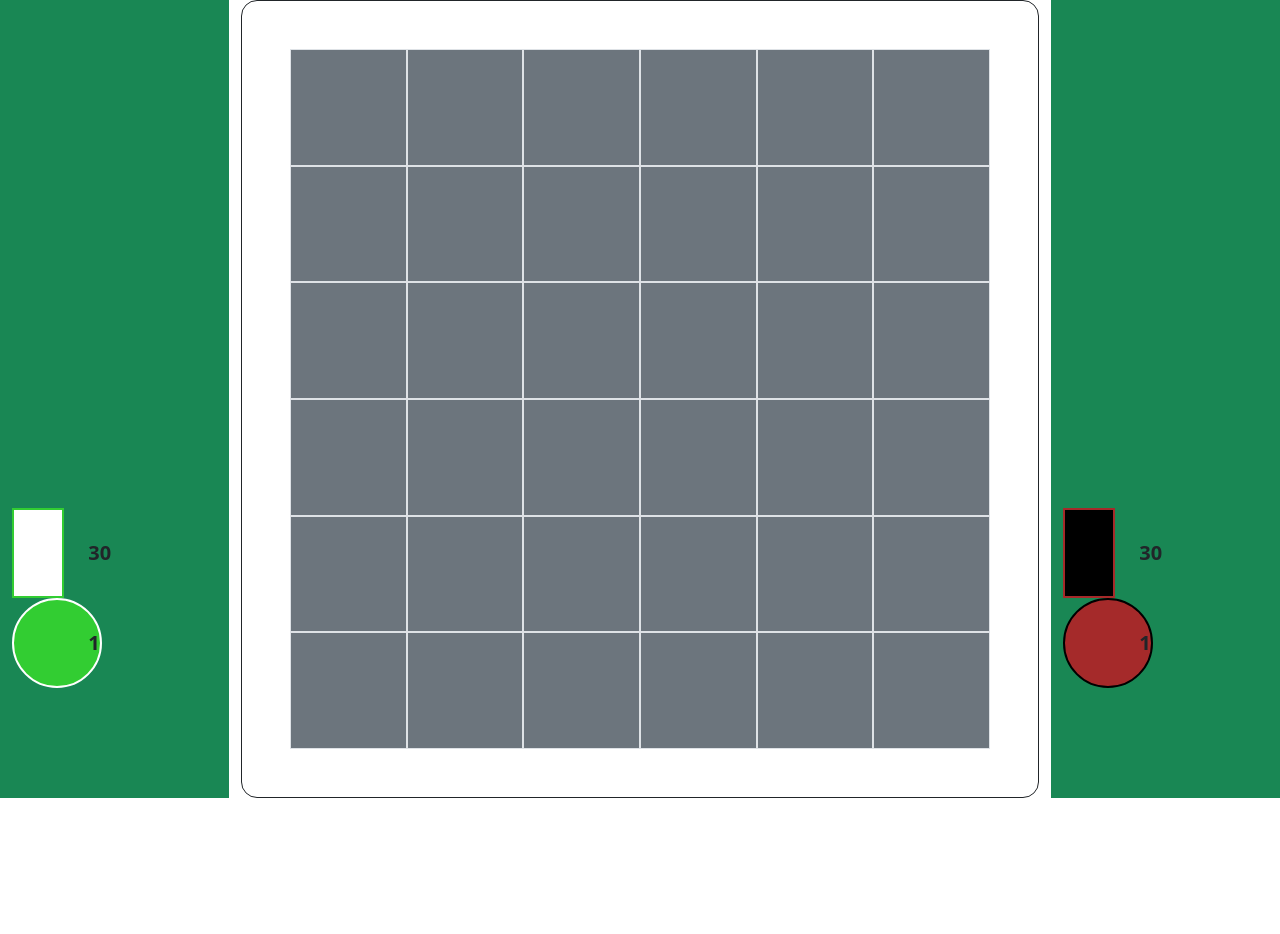
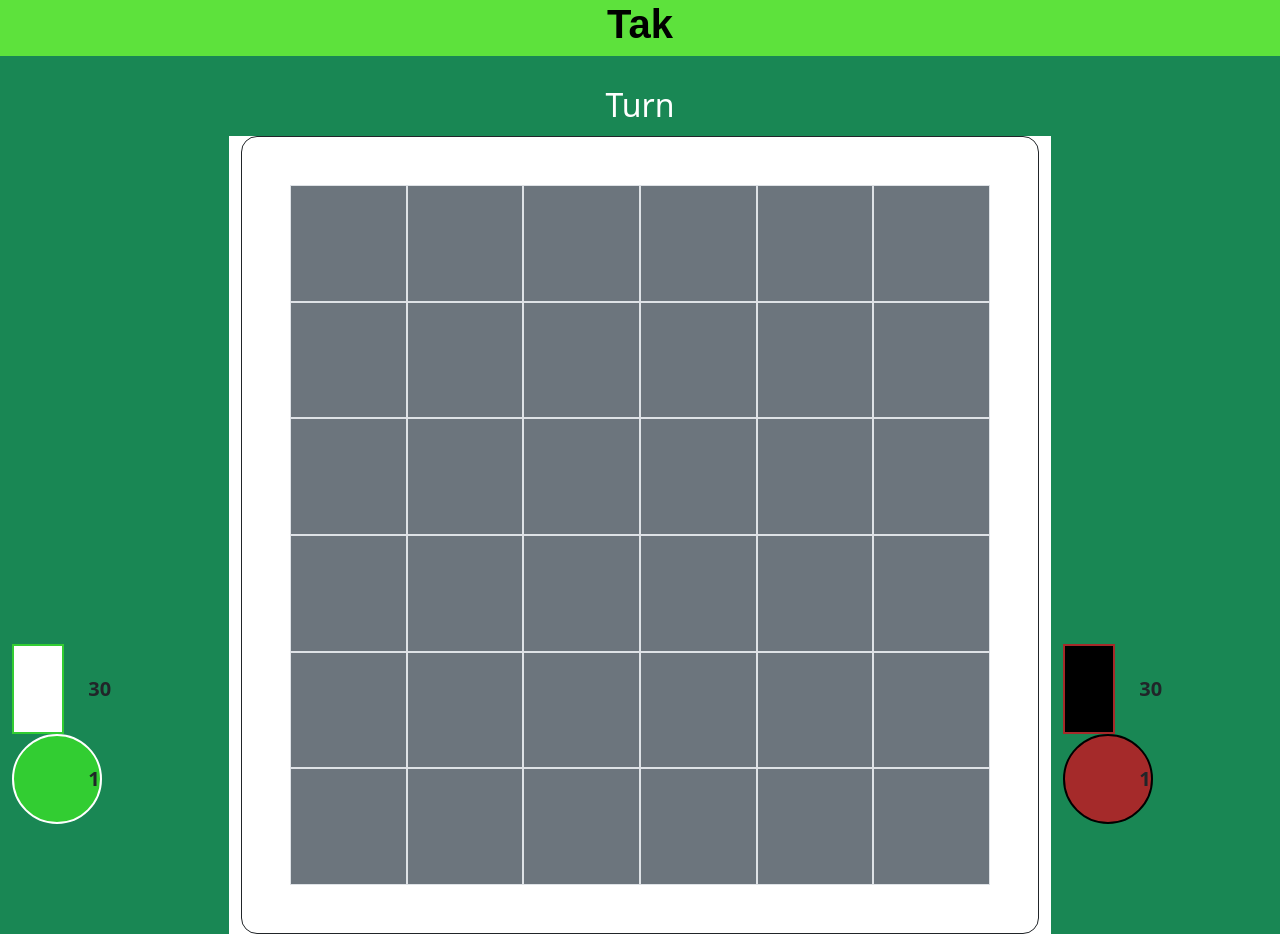
Before and after one commit to vithunchandra/Tak, a React (Vite) app: page / in a window 1280 px wide. Before the commit the page ends 800 px from the top, so only its background shows below. Built offline with nearby package versions, Linux system fonts and the light colour scheme.

Commit message:
tambahan tampilan sementara

```diff
--- a/src/App.css
+++ b/src/App.css
@@ -46,3 +46,23 @@ body{
   cursor: pointer;
   transition: all 0.2s ease;
 }
+.atas{
+
+  height:80px;
+
+}
+.judul{
+  text-align: center;
+  color: black;
+  font-weight: bolder ;
+  font-family: Arial, Helvetica, sans-serif;
+}
+.judul1{
+  text-align: center;
+  color:white;
+  padding-top: 30px;
+}
+
+.atass{
+  background-color: #5DE23C;
+}
--- a/src/App.tsx
+++ b/src/App.tsx
@@ -45,6 +45,12 @@ function App() {
   }, [stoneSelection])
   return (
     <div className='container-fluid'>
+      <div className="row atass">
+        <h1 className="judul ">Tak</h1>
+      </div>
+      <div className="row bg-success atas">
+        <h2 className="judul1">{} Turn</h2>
+      </div>
       <div className="row">
 
         <div className='col bg-success'>
```
